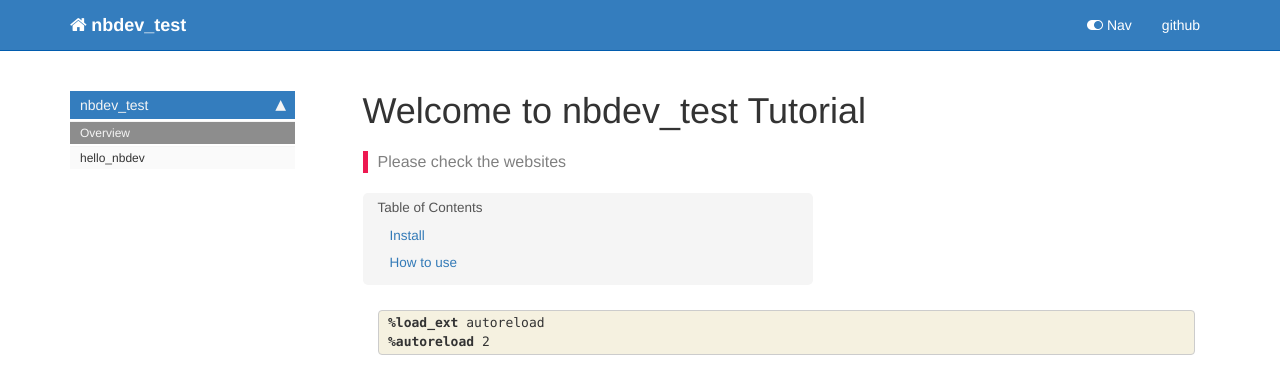
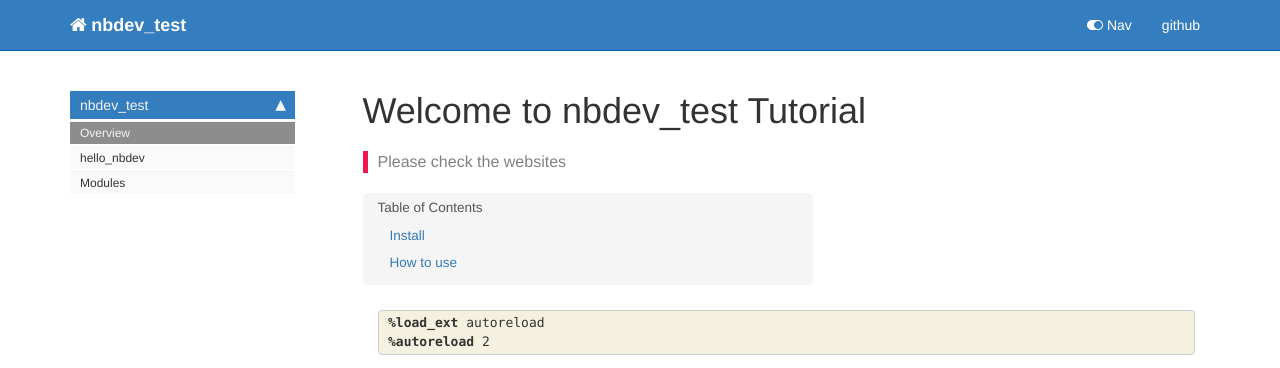
Before and after one commit to coffeedjimmy/nbdev_test, a Jekyll site: the page built from docs/index.html, in a window 1280 px wide. Shown: the top 368 px of the page. Built offline with Jekyll 4.4.1, drawn with Linux system fonts in a browser that asks for light colours; nearby versions of some CDN libraries; comment, search, counter and statistics services are not loaded.

Commit message:
add modules

```diff
--- a/docs/_data/sidebars/home_sidebar.yml
+++ b/docs/_data/sidebars/home_sidebar.yml
@@ -12,6 +12,9 @@ entries:
     - output: web,pdf
       title: hello_nbdev
       url: core.html
+    - output: web,pdf
+      title: Modules
+      url: modules.html
     output: web
     title: nbdev_test
   output: web
--- a/docs/sidebar.json
+++ b/docs/sidebar.json
@@ -1,6 +1,7 @@
 {
   "nbdev_test": {
     "Overview": "/",
-    "hello_nbdev": "core.html"
+    "hello_nbdev": "core.html",
+    "Modules": "modules.html"
   }
 }
```
